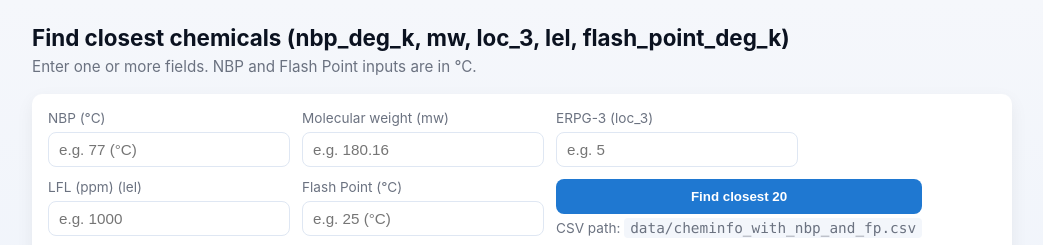
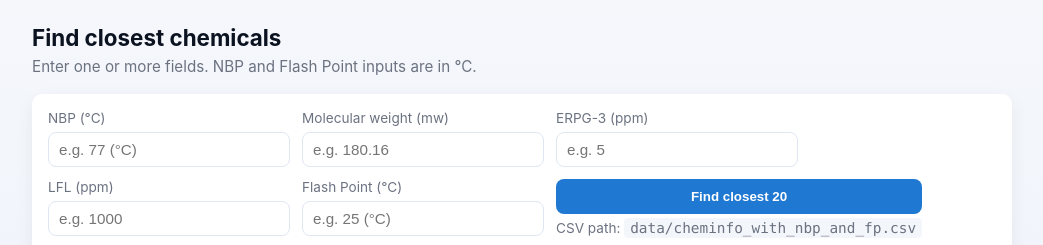
Before and after one commit to mikeyj777/cmct_tools, a React (Create React App) app in the folder client/: page /similar-chemical in a window 1280 px wide. Shown: the top 245 px of the page, without its empty margins (142-1185 px from the left). Built offline with nearby package versions, Linux system fonts and the light colour scheme; no server answers.

Commit message:
clean up

```diff
--- a/client/public/index.html
+++ b/client/public/index.html
@@ -24,7 +24,7 @@
       work correctly both with client-side routing and a non-root public URL.
       Learn how to configure a non-root public URL by running `npm run build`.
     -->
-    <title>React App</title>
+    <title>Consequence Modeling Tools</title>
   </head>
   <body>
     <noscript>You need to enable JavaScript to run this app.</noscript>
--- a/client/src/components/ClosestChemicals.jsx
+++ b/client/src/components/ClosestChemicals.jsx
@@ -151,7 +151,7 @@ const ClosestChemicals = () => {
   return (
     <div className="container">
       <header>
-        <h1>Find closest chemicals (nbp_deg_k, mw, loc_3, lel, flash_point_deg_k)</h1>
+        <h1>Find closest chemicals</h1>
         <p className="lead">Enter one or more fields. NBP and Flash Point inputs are in °C.</p>
       </header>
 
@@ -184,7 +184,7 @@ const ClosestChemicals = () => {
           </div>
 
           <div className="field">
-            <label htmlFor="loc3Input">ERPG-3 (loc_3)</label>
+            <label htmlFor="loc3Input">ERPG-3 (ppm)</label>
             <input
               id="loc3Input"
               name="loc3"
@@ -197,7 +197,7 @@ const ClosestChemicals = () => {
           </div>
 
           <div className="field">
-            <label htmlFor="lelInput">LFL (ppm) (lel)</label>
+            <label htmlFor="lelInput">LFL (ppm)</label>
             <input
               id="lelInput"
               name="lel"
@@ -251,7 +251,7 @@ const ClosestChemicals = () => {
                     <th>Chem Name</th>
                     <th style={{ textAlign: 'right' }}>NBP (°C)</th>
                     <th style={{ textAlign: 'right' }}>MWT</th>
-                    <th style={{ textAlign: 'right' }}>ERPG-3</th>
+                    <th style={{ textAlign: 'right' }}>ERPG-3 (ppm) </th>
                     <th style={{ textAlign: 'right' }}>LFL (ppm)</th>
                     <th style={{ textAlign: 'right' }}>Flash Point (°C)</th>
                   </tr>
```
